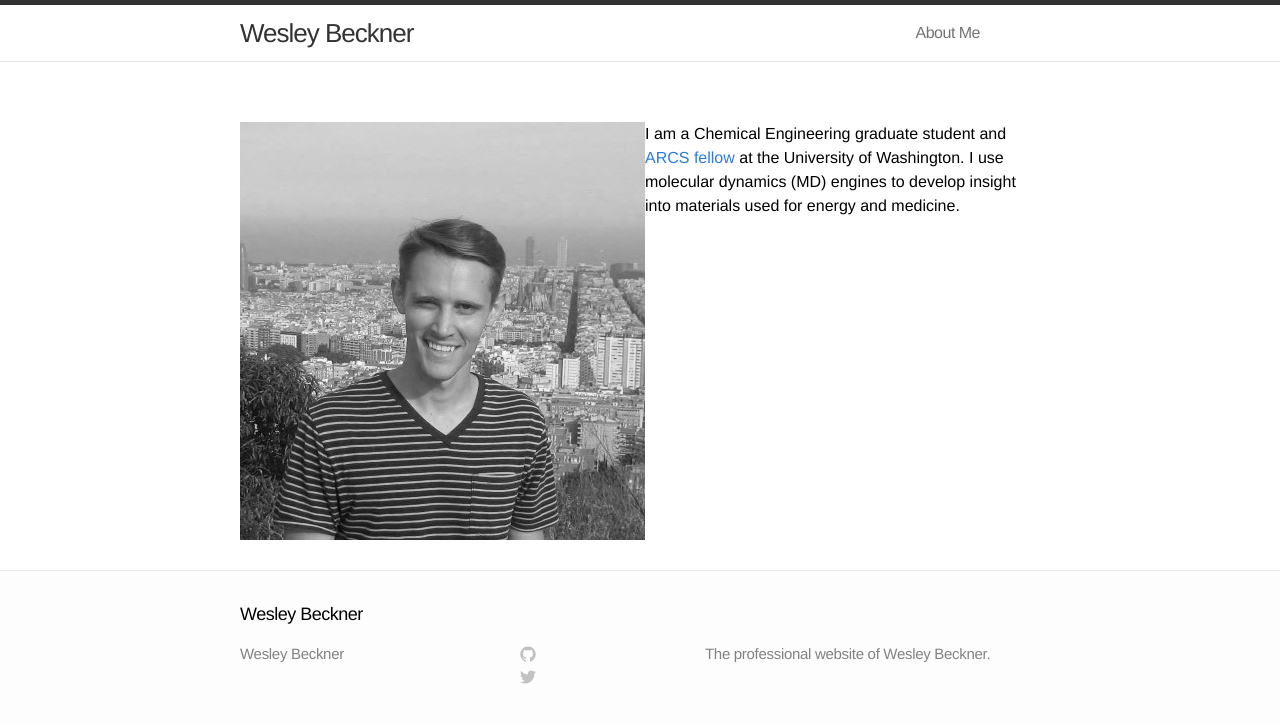
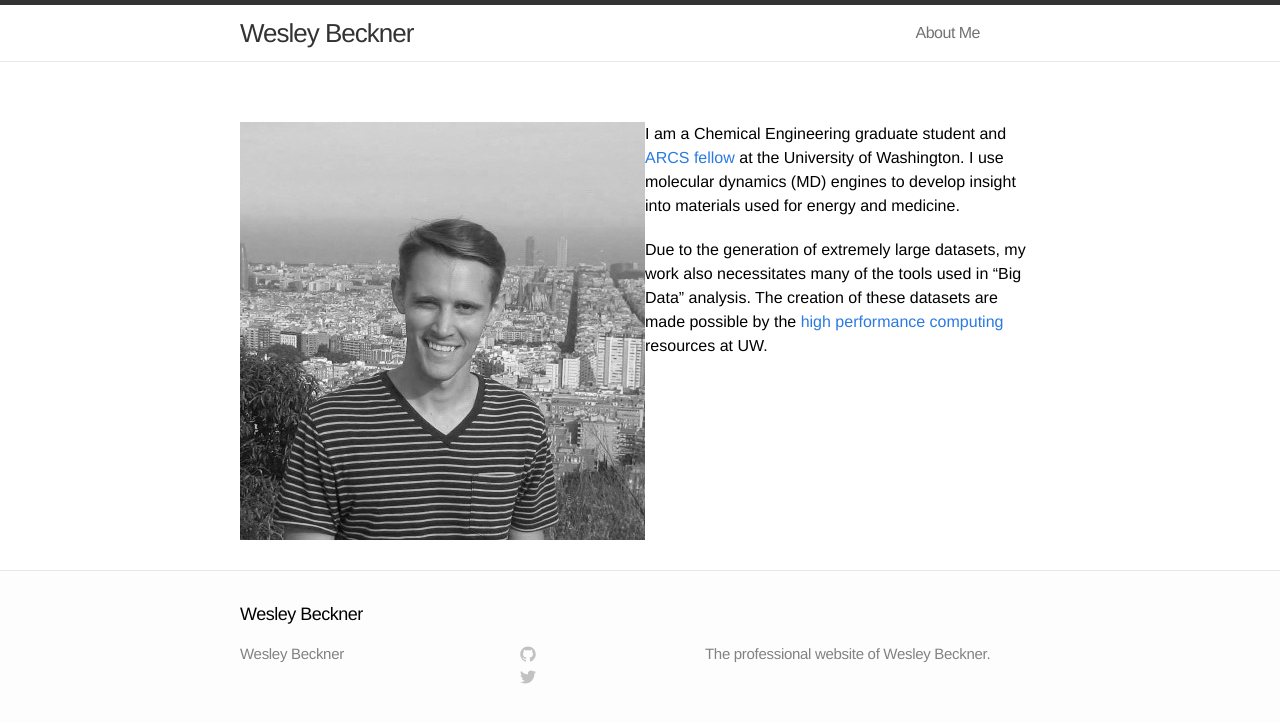
Before and after one commit to wesleybeckner/wesleybeckner.github.io, a Jekyll site: the page built from index.md, in a window 1280 px wide. Shown: the top 723 px of the page. Built offline with Jekyll 4.4.1, drawn with Linux system fonts in a browser that asks for light colours.

Commit message:
trying to get jekyll to work

```diff
--- a/index.md
+++ b/index.md
@@ -5,3 +5,5 @@ layout: page
 <img align="left" src="{{ site.url }}/assets/professional_wes1.jpg" hspace="40">
 
 I am a Chemical Engineering graduate student and [ARCS fellow](http://seattlearcsfoundation.org/) at the University of Washington. I use molecular dynamics (MD) engines to develop insight into materials used for energy and medicine.
+
+Due to the generation of extremely large datasets, my work also necessitates many of the tools used in "Big Data" analysis. The creation of these datasets are made possible by the [high performance computing](http://www.washington.edu/itconnect/research/hpc/) resources at UW.
```
